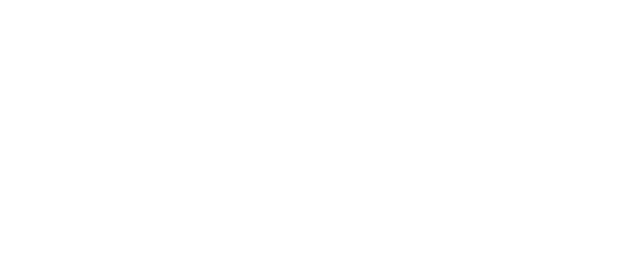
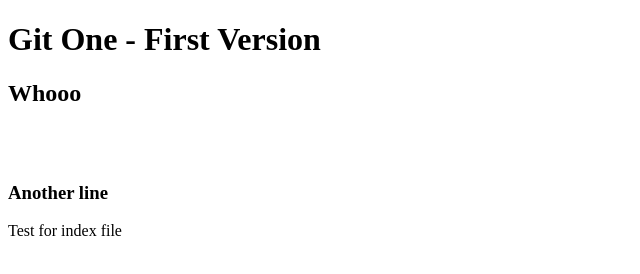
Before and after one commit to Figuer23/crap-portafolio, a plain HTML site: page index.html in a window 1280 px wide. Shown: the whole page, without its empty margins (0-640 px from the left). Drawn offline with Linux system fonts and the light colour scheme.

Commit message:
added index html code

```diff
--- a/index.html
+++ b/index.html
@@ -5,6 +5,11 @@
     <title>Crap Portafolio</title>
   </head>
   <body>
-
+    <h1>Git One - First Version</h1>
+    <h2>Whooo</h2>
+    <br>
+    <br>
+    <h3>Another line</h3>
+    <p>Test for index file</p>
   </body>
 </html>
```
